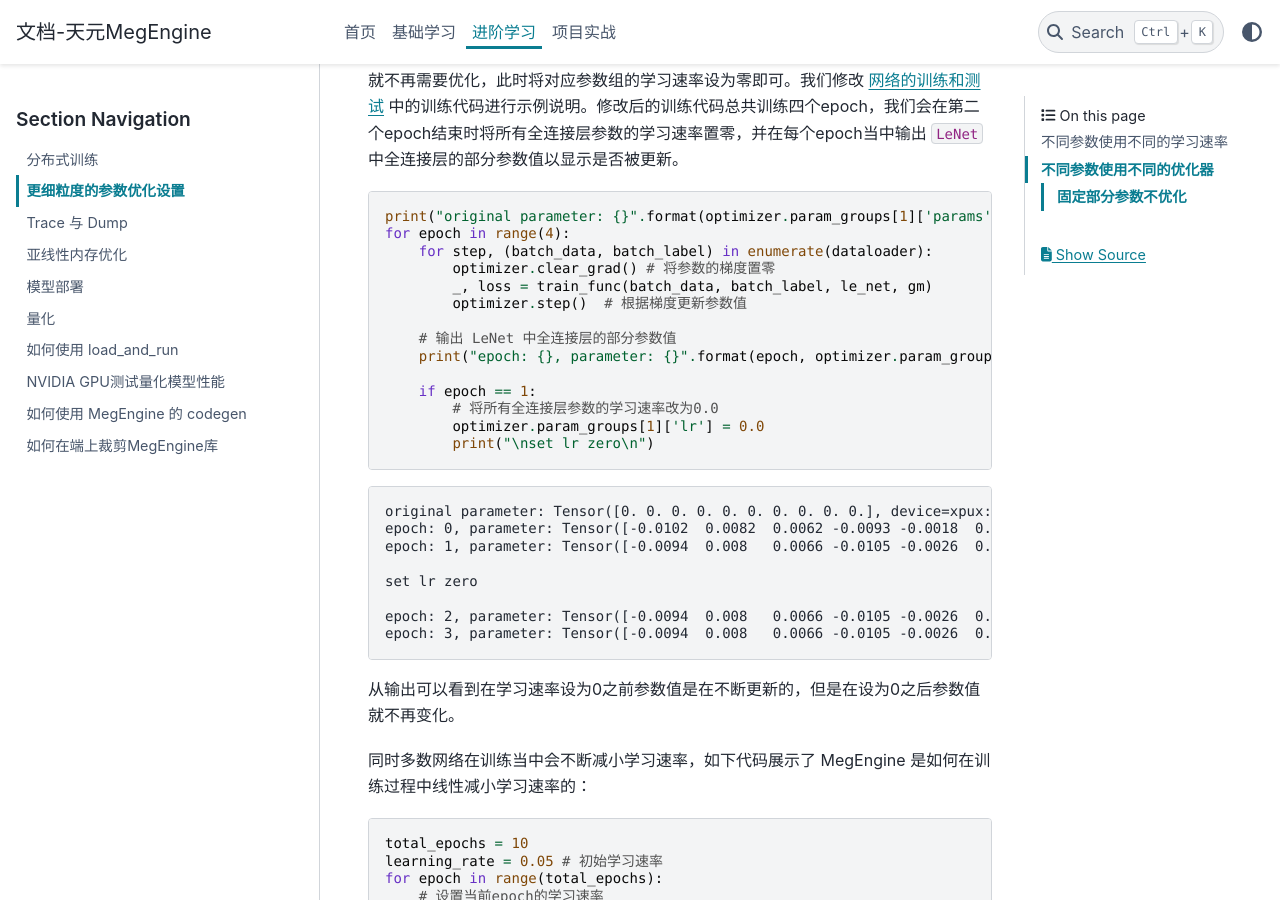
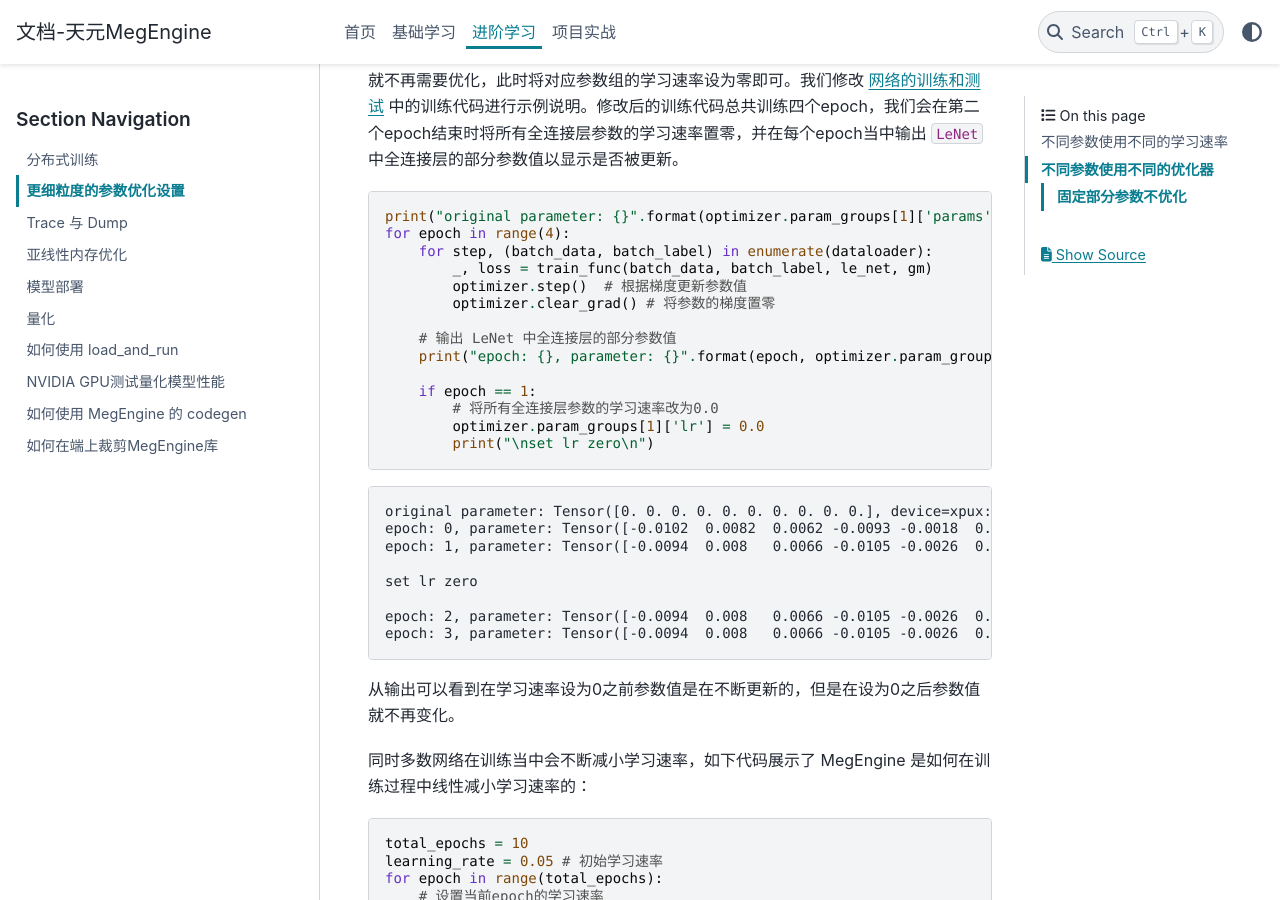
Before and after one commit to MegEngine/Docs, a Sphinx documentation site: the page built from source/advanced/parameter_more_setting.rst, in a window 1280 px wide and 900 px high, scrolled down 2062 px. Built offline with Sphinx 7.4.7 and the PyData theme 0.15.4, drawn with Linux system fonts in a browser that asks for light colours; some of the changed text lies outside the part shown.

```diff
--- a/source/advanced/how_to_use_codegen.rst
+++ b/source/advanced/how_to_use_codegen.rst
@@ -57,12 +57,12 @@ MegEngine 的 codegen 目前集成了三种后端，分别是 NVRTC, HALIDE 和
         # 通过 trace 转换为静态图
         @trace(symbolic=True, opt_level=3)
         def train():
-            opt.clear_grad()
             with gm:
                 logits = model(image)
                 loss = F.loss.cross_entropy(logits, label)
                 gm.backward(loss)
             opt.step()
+            opt.clear_grad()
             return loss
 
         loss = train()
--- a/source/advanced/parameter_more_setting.rst
+++ b/source/advanced/parameter_more_setting.rst
@@ -101,9 +101,9 @@ MegEngine 也支持在训练过程中对学习速率进行修改，比如部分
     print("original parameter: {}".format(optimizer.param_groups[1]['params'][0]))
     for epoch in range(4):
         for step, (batch_data, batch_label) in enumerate(dataloader):
-            optimizer.clear_grad() # 将参数的梯度置零
             _, loss = train_func(batch_data, batch_label, le_net, gm)
             optimizer.step()  # 根据梯度更新参数值
+            optimizer.clear_grad() # 将参数的梯度置零
 
         # 输出 LeNet 中全连接层的部分参数值
         print("epoch: {}, parameter: {}".format(epoch, optimizer.param_groups[1]['params'][0]))
@@ -205,9 +205,9 @@ MegEngine 也支持在训练过程中对学习速率进行修改，比如部分
         for step, (batch_data, batch_label) in enumerate(dataloader):
             batch_data = tensor(batch_data)
             batch_label = tensor(batch_label)
-            optimizer.clear_grad() # 将参数的梯度置零
             _, loss = train_func(batch_data, batch_label, le_net, gm)
             optimizer.step()  # 根据梯度更新参数值
+            optimizer.clear_grad() # 将参数的梯度置零
             total_loss += loss.numpy().item()
 
         # 输出每个参数的梯度
--- a/source/advanced/quantization.rst
+++ b/source/advanced/quantization.rst
@@ -197,9 +197,9 @@ QConfig 提供了一系列如何对模型做量化的接口，而要使用这些
 
         n = image.shape[0]
 
-        optimizer.clear_grad()
         loss, acc1, acc5 = train_func(image, label, net, gm)
         optimizer.step()
+        optimizer.clear_grad()
 
 再调用 :func:`~.megengine.quantization.quantize.quantize_qat` 来将网络转换为 QATModule：
 
--- a/source/advanced/sublinear.rst
+++ b/source/advanced/sublinear.rst
@@ -62,9 +62,9 @@
         for i in range(10):
             batch_data = np.random.randn(batch_size, 3, 224, 224).astype(np.float32)
             batch_label = np.random.randint(1000, size=(batch_size,)).astype(np.int32)
-            optimizer.clear_grad()
             train_func(tensor(batch_data), tensor(batch_label), net=resnet, gm=gm)
             optimizer.step()
+            optimizer.clear_grad()
 
 
     # 以下示例结果在2080Ti GPU运行得到，显存容量为 11 GB
```
Also changed, not shown: source/basic/train_and_evaluation.rst (+2 -2 lines), 1 other file.
